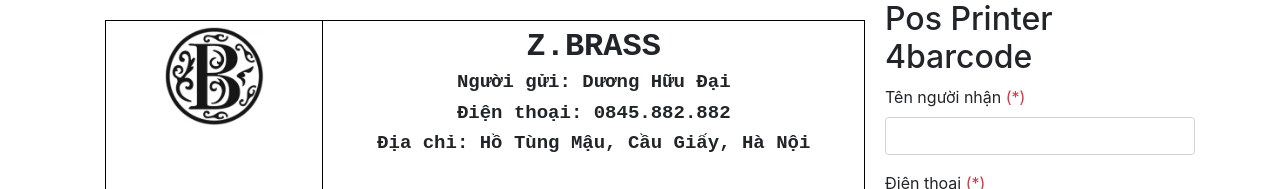
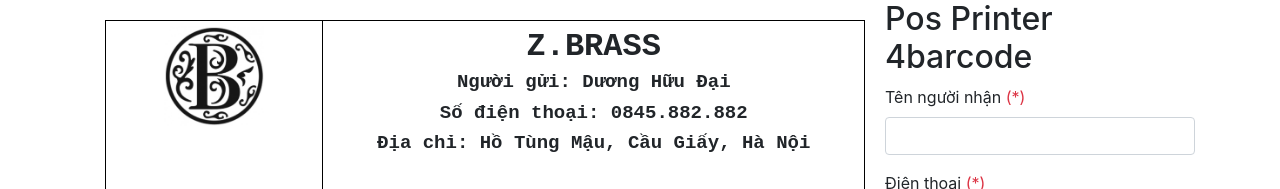
Before and after one commit to id1945/pos-printer-76mm, an Angular app: page / in a window 1280 px wide. Shown: the top 189 px of the page. Built offline with nearby package versions, Linux system fonts and the light colour scheme; what ngx-print-element would draw is missing.

Commit message:
Update app.component.ts

```diff
--- a/src/app/app.component.ts
+++ b/src/app/app.component.ts
@@ -31,7 +31,7 @@
       title: 'Z.BRASS',
       name: 'Người gửi: Dương Hữu Đại',
       address: 'Địa chỉ: Hồ Tùng Mậu, Cầu Giấy, Hà Nội',
-      phone: 'Điện thoại: 0845.882.882',
+      phone: 'Số điện thoại: 0845.882.882',
       logo: {
         width: '100',
         height: '100',
```
